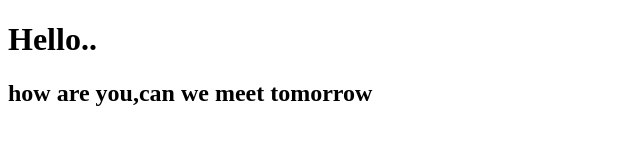
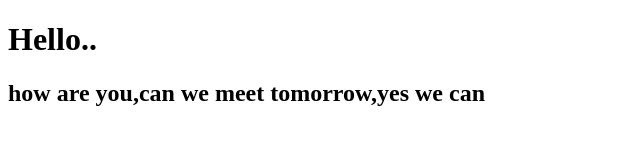
Before and after one commit to ahmedrashid6666/sample, a plain HTML site: page index.html in a window 1280 px wide. Shown: the whole page, without its empty margins (0-640 px from the left). Drawn offline with Linux system fonts and the light colour scheme.

Commit message:
postive answer added

```diff
--- a/index.html
+++ b/index.html
@@ -7,6 +7,6 @@
 </head>
 <body>
     <h1>Hello..</h1>
-    <h2>how are you,can we meet tomorrow</h2>
+    <h2>how are you,can we meet tomorrow,yes we can</h2>
 </body>
 </html>
```
